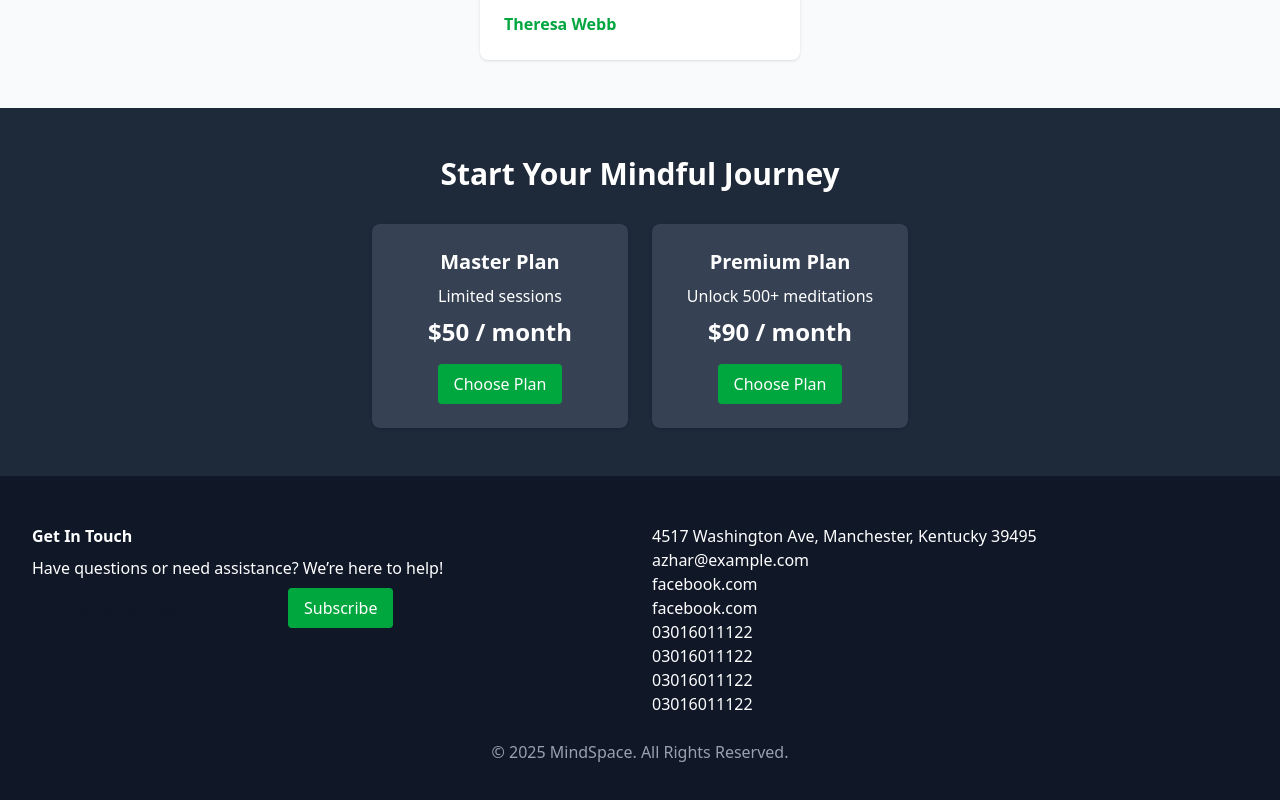
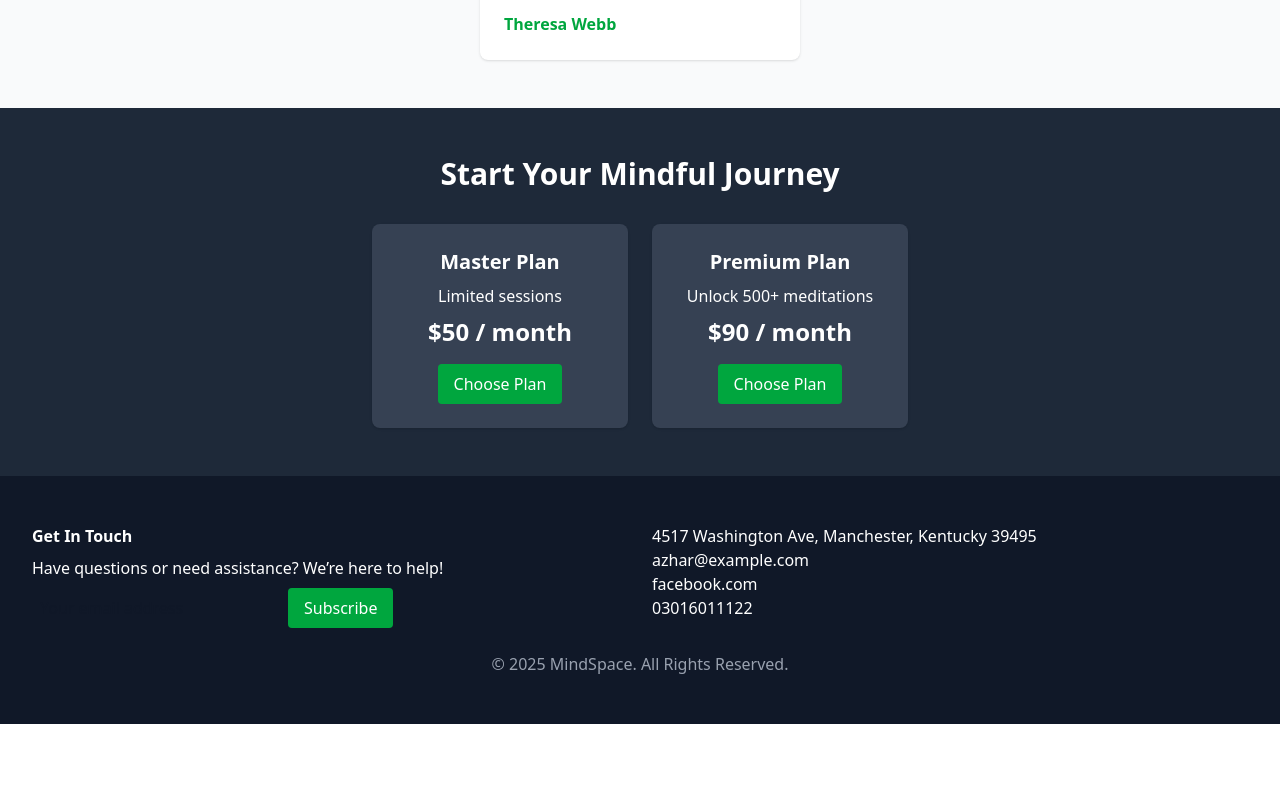
Before and after one commit to AzharMehmood4/mindspace, a React (Vite) app: page / in a window 1280 px wide. Shown: the part 2088-2888 px from the top of the page. After the commit the page ends 2812 px from the top, so only its background shows below. Built offline with nearby package versions, Linux system fonts and the light colour scheme; no server answers.

Commit message:
Ui updated

```diff
--- a/src/pages/home.jsx
+++ b/src/pages/home.jsx
@@ -166,10 +166,6 @@ export default function home() {
             <p>4517 Washington Ave, Manchester, Kentucky 39495</p>
             <p>azhar@example.com</p>
             <p>facebook.com</p>
-            <p>facebook.com</p>
-            <p>03016011122</p>
-            <p>03016011122</p>
-            <p>03016011122</p>
             <p>03016011122</p>
           </div>
         </div>
```
